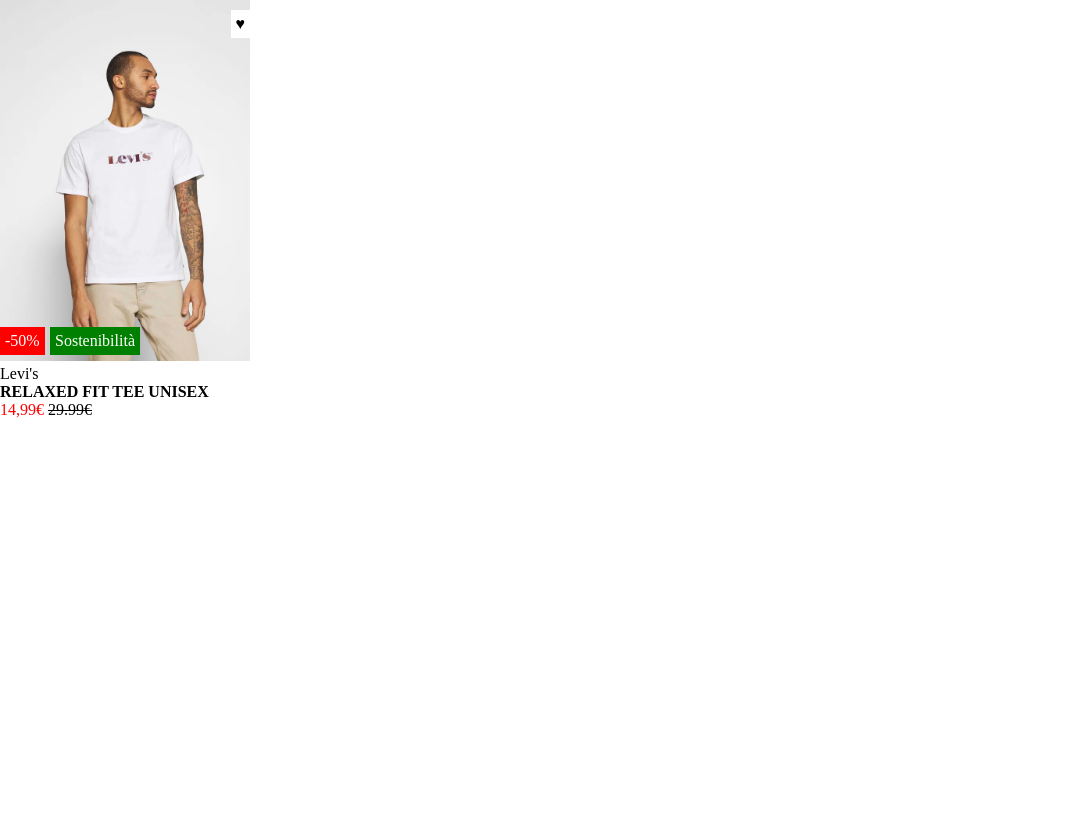
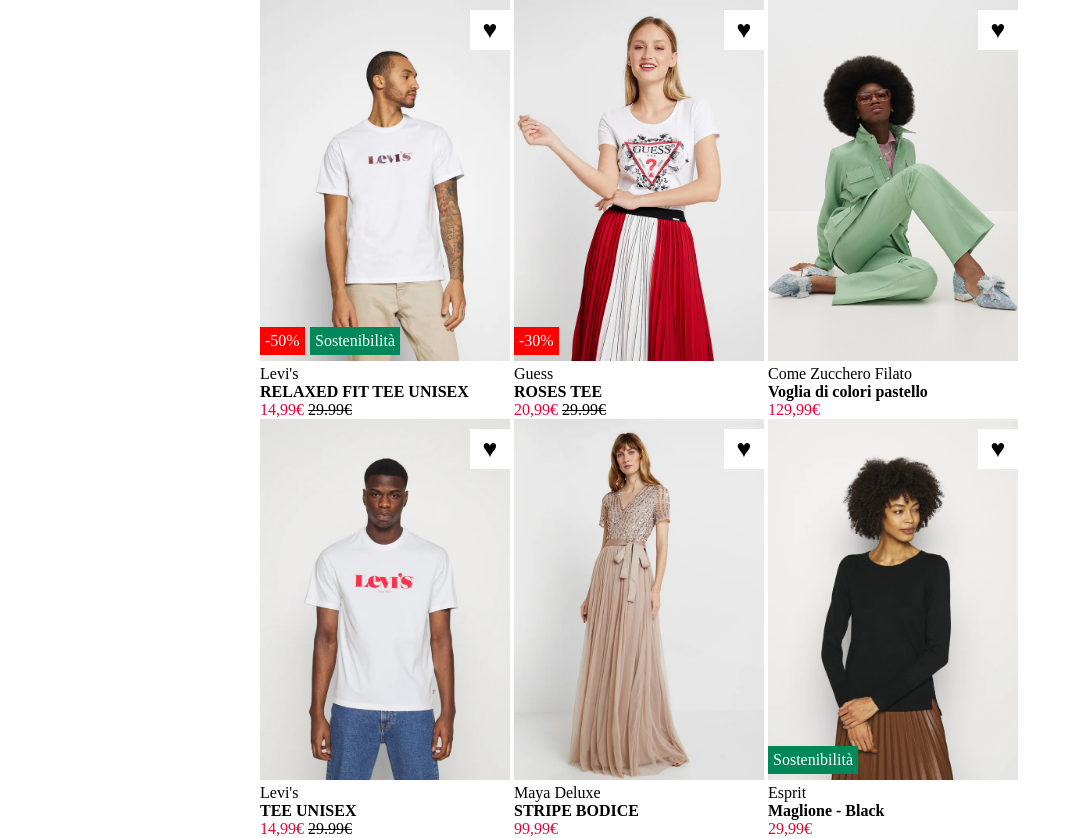
Before and after one commit to pietrospitella/htmlcss-shop, a plain HTML site: page index.html in a window 1280 px wide. Shown: the whole page, without its empty margins (0-1081 px from the left). Before the commit the page ends 800 px from the top, so only its background shows below. Drawn offline with Linux system fonts and the light colour scheme.

Commit message:
completed

```diff
--- a/css/style.css
+++ b/css/style.css
@@ -2,6 +2,15 @@
     margin: 0;
     padding: 0;
     box-sizing: border-box;
+}
+
+.container{
+    width: 760px;
+    margin: 0 auto;
+}
+
+.square{
+    display: inline-block;
 }
 
 .product{
@@ -9,15 +18,36 @@
     width: 250px;
 }
 
+.product:hover .image{
+    display: none;
+}
+
+.product:hover .image-hidden{
+    display: inline;
+}
+
 .product .image{
+    display: inline;
      width: 100%;
      height: auto;
-     position: relative
+     position: relative;
+}
+
+.image-hidden{
+    width: 100%;
+    height: auto;
+    position: relative;
+    display: none;
 }
 
 .heart-icon{
+    width: 40px;
+    height: 40px;
+    font-size: 25px;
+    line-height: 40px;
+    vertical-align: auto;
+    text-align: center;
     background-color: white;
-    padding: 5px;
     position: absolute;
     top: 10px;
     right: 0;
@@ -36,10 +66,17 @@
 }
 
 .sustainability{
-    background-color: green;
+    background-color: #00875A;
     position: absolute;
     bottom: 10px;
     left: 50px;
+}
+
+#special{
+    background-color: #00875A;
+    position: absolute;
+    bottom: 10px;
+    left: 0;
 }
 
 .description .name{
@@ -47,7 +84,7 @@
 }
 
 .description .price{
-    color: red;
+    color: #EC0037;
     font-weight: 400;
 }
 
--- a/index.html
+++ b/index.html
@@ -12,11 +12,13 @@
     <main>
         <!-- container -->
         <div class="container">
-            <!-- row -->
-            <div class="row">
-                <!-- product -->
+            <!-- rows -->
+            <div class="row-1">
+                <!-- products -->
+                <div class="square 1">
                     <div class="product">
                         <img class="image" src="img/1.webp" alt="img1">
+                        <img class="image-hidden" src="img/1b.webp" alt="img1b">
                         <span class="heart-icon">&hearts;</span>
                         <span class="discount badge">-50%</span>
                         <span class="sustainability badge">Sostenibilità</span>
@@ -29,9 +31,88 @@
                             <del class="old-price">29.99€</del>
                         </div>
                     </div>
+                </div>
+                <div class="square 2">
+                    <div class="product">
+                        <img class="image" src="img/2.webp" alt="img2">
+                        <img class="image-hidden" src="img/2b.webp" alt="img2b">
+                        <span class="heart-icon">&hearts;</span>
+                        <span class="discount badge">-30%</span>
+                    </div>
+                    <div class="description">
+                        <div class="brand">Guess</div>
+                        <div class="name">ROSES TEE</div>
+                        <div class="price">
+                            20,99€
+                            <del class="old-price">29.99€</del>
+                        </div>
+                    </div>
+                </div>
+                <div class="square 3">
+                    <div class="product">
+                        <img class="image" src="img/3.jpg" alt="img3">
+                        <img class="image-hidden" src="img/3b.jpg" alt="img3b">
+                        <span class="heart-icon">&hearts;</span>
+                    </div>
+                    <div class="description">
+                        <div class="brand">Come Zucchero Filato</div>
+                        <div class="name">Voglia di colori pastello</div>
+                        <div class="price">
+                            129,99€
+                        </div>
+                    </div>
+                </div>
+                <!-- / products -->
+            </div>
+            <div class="row-2">
+                <!-- product -->
+                <div class="square 4">
+                    <div class="product">
+                        <img class="image" src="img/4.webp" alt="img4">
+                        <img class="image-hidden" src="img/4b.webp" alt="img4b">
+                        <span class="heart-icon">&hearts;</span>
+                    </div>
+                    <div class="description">
+                        <div class="brand">Levi's</div>
+                        <div class="name">TEE UNISEX</div>
+                        <div class="price">
+                            14,99€
+                            <del class="old-price">29.99€</del>
+                        </div>
+                    </div>
+                </div>
+                <div class="square 5">
+                    <div class="product">
+                        <img class="image" src="img/5.webp" alt="img5">
+                        <img class="image-hidden" src="img/5b.webp" alt="img5b">
+                        <span class="heart-icon">&hearts;</span>
+                    </div>
+                    <div class="description">
+                        <div class="brand">Maya Deluxe</div>
+                        <div class="name">STRIPE BODICE</div>
+                        <div class="price">
+                            99,99€
+                        </div>
+                    </div>
+                </div>
+                <div class="square 6">
+                    <div class="product">
+                        <img class="image" src="img/6.webp" alt="img6">
+                        <img class="image-hidden" src="img/6b.webp" alt="img6b">
+                        <span class="heart-icon">&hearts;</span>
+                        <span id="special" class="sustainability badge">Sostenibilità</span>
+                    </div>
+                    <div class="description">
+                        <div class="brand">Esprit</div>
+                        <div class="name">Maglione - Black</div>
+                        <div class="price">
+                            29,99€
+                        </div>
+                    </div>
+                </div>
                 <!-- / product -->
             </div>
-            <!-- / row -->
+            <!-- / rows -->
         </div>
         <!-- / container -->
     </main>
```
Also changed, not shown: img/3b.jpg (added). Lines whose indentation alone changed are shown as unchanged.
